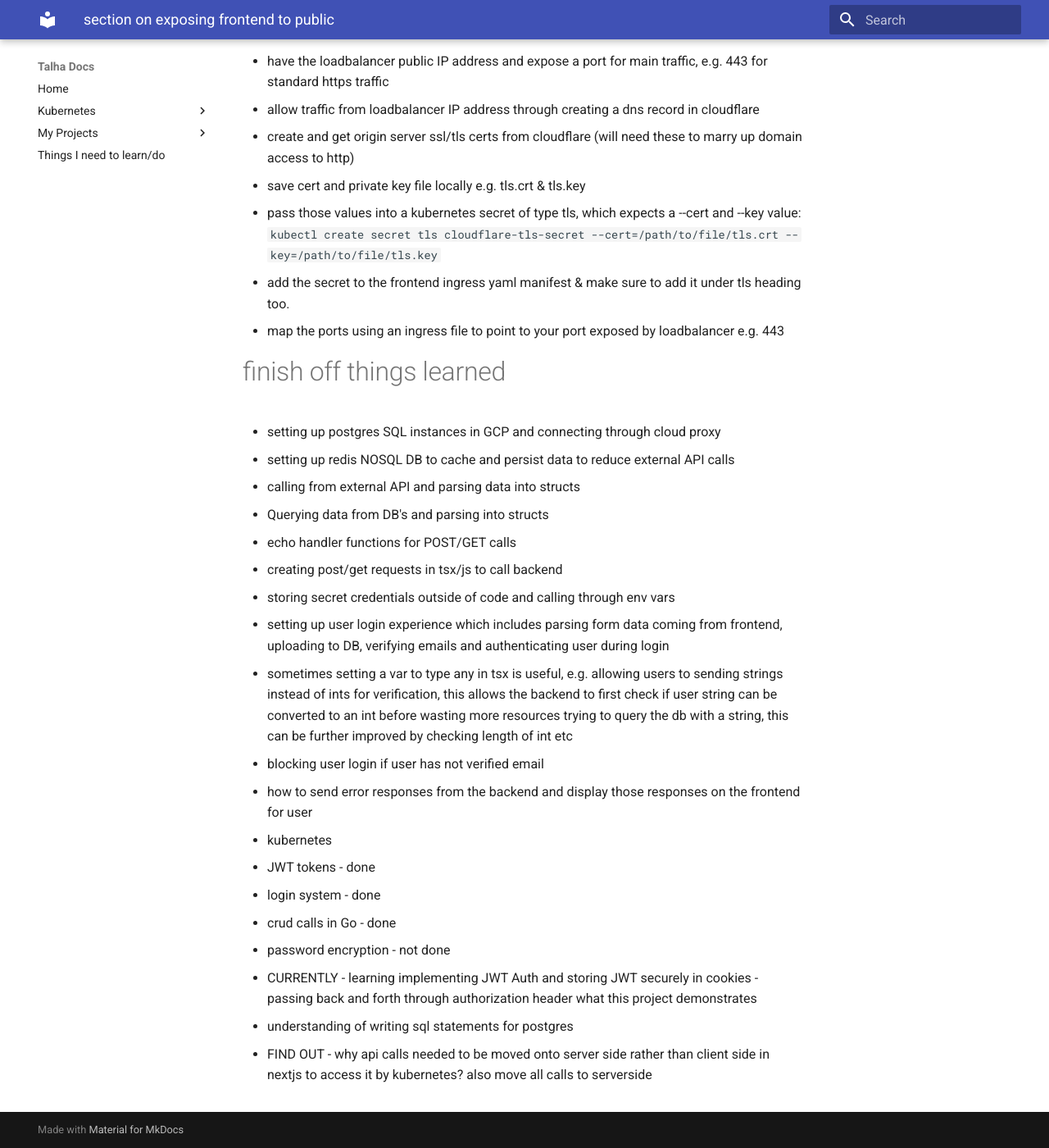
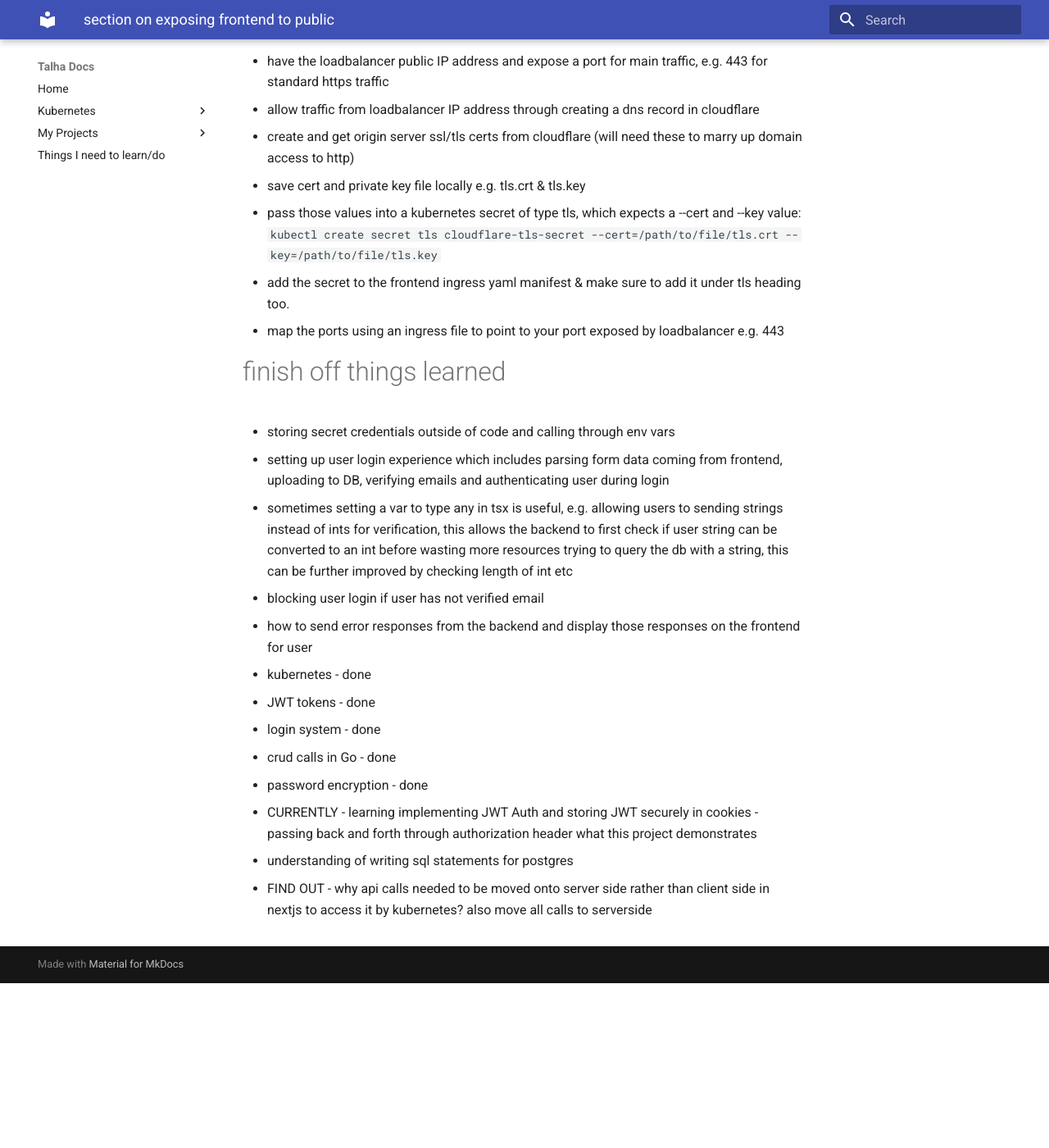
Before and after one commit to TRafi9/documentation, an MkDocs documentation site: the page built from docs/todo.md, in a window 1280 px wide and 1400 px high, scrolled down 334 px. Shown: the whole window at 82% size. Built offline with MkDocs 1.6.1 and Material for MkDocs 9.7.7, drawn with Linux system fonts in a browser that asks for light colours; after the commit the page ends 1533 px from its top, so only the background shows below that.

Commit message:
kubernetes page

```diff
--- a/docs/todo.md
+++ b/docs/todo.md
@@ -18,13 +18,6 @@ then use external Ip and port exposed by service to see frontend: 159.65.212.242
 
 # finish off things learned
 
-- setting up postgres SQL instances in GCP and connecting through cloud proxy
-- setting up redis NOSQL DB to cache and persist data to reduce external API calls
-- calling from external API and parsing data into structs
-
-- Querying data from DB's and parsing into structs
-- echo handler functions for POST/GET calls
-- creating post/get requests in tsx/js to call backend
 
 - storing secret credentials outside of code and calling through env vars
 - setting up user login experience which includes parsing form data coming from frontend, uploading to DB, verifying emails and authenticating user during login
@@ -33,11 +26,11 @@ then use external Ip and port exposed by service to see frontend: 159.65.212.242
 - blocking user login if user has not verified email
 - how to send error responses from the backend and display those responses on the frontend for user
 
-- kubernetes
+- kubernetes - done
 - JWT tokens - done
 - login system - done
 - crud calls in Go - done
-- password encryption - not done
+- password encryption - done
 
 - CURRENTLY - learning implementing JWT Auth and storing JWT securely in cookies - passing back and forth through authorization header
   what this project demonstrates
--- a/mkdocs.yml
+++ b/mkdocs.yml
@@ -29,6 +29,7 @@ nav:
           - Why I Made The App (Learning): myProjects/theProductiveMuslim/whyIchoseToMakeIt.md
           - Skills Used In Project:
               - Go (Golang): myProjects/theProductiveMuslim/skillsUsedInProject/golang.md
+              - Kubernetes: myProjects/theProductiveMuslim/skillsUsedInProject/kubernetes.md
               - Docker: myProjects/theProductiveMuslim/skillsUsedInProject/docker.md
               - Cookies: myProjects/theProductiveMuslim/skillsUsedInProject/cookies.md
               - JWT: myProjects/theProductiveMuslim/skillsUsedInProject/JWT.md
```
Also changed, not shown: docs/myProjects/theProductiveMuslim/skillsUsedInProject/kubernetes.md (added, +3 -0 lines).
